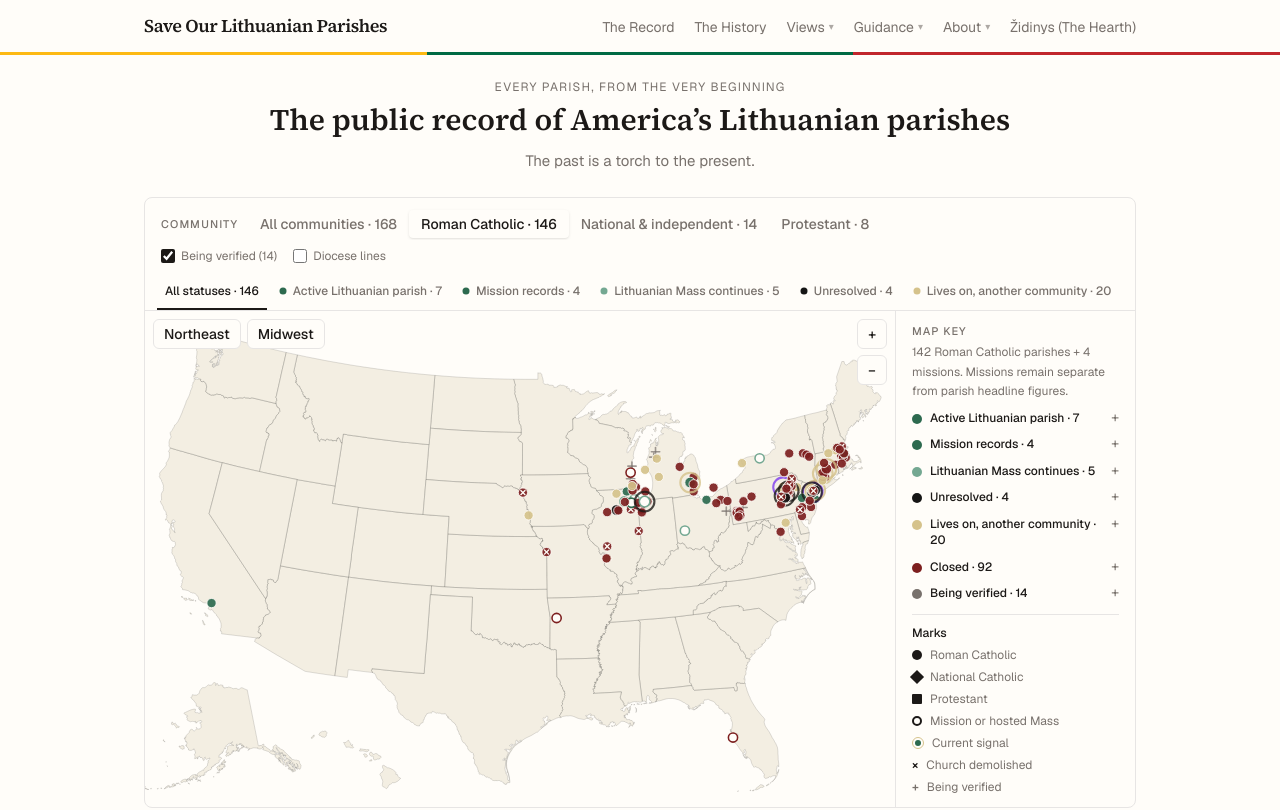
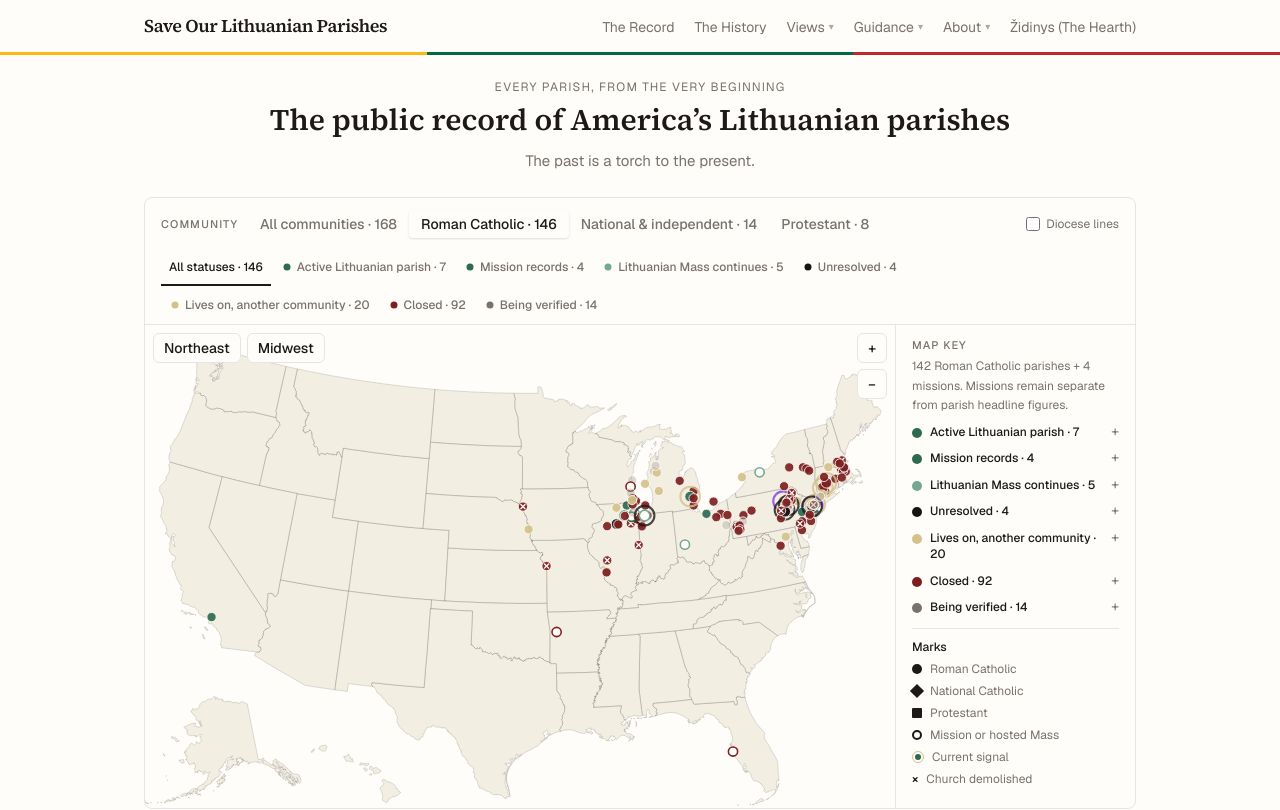
Before and after one commit to LietuvaAI/save-our-lithuanian-parishes, a Next.js app: page / in a window 1280 px wide. Shown: the top 810 px of the page. Built offline with nearby package versions, Linux system fonts and the light colour scheme.

Commit message:
Make verification a homepage status filter

```diff
--- a/components/ParishMap.tsx
+++ b/components/ParishMap.tsx
@@ -57,7 +57,8 @@ type Mode =
   | "mass"
   | "unresolved"
   | "lost"
-  | "transferred";
+  | "transferred"
+  | "unknown";
 type ClassFilter = "all" | "roman_catholic" | "national_catholic_pncc" | "non_catholic_christian";
 type MapKey = EndStateGroup | "active_mission";
 
@@ -300,7 +301,6 @@ export default function ParishMap() {
   // both record types.
   const [classFilter, setClassFilter] = useState<ClassFilter>("roman_catholic");
   const [view, setView] = useState<View>(FULL);
-  const [showArchived, setShowArchived] = useState(true);
   const [showDioceses, setShowDioceses] = useState(false);
   const [expandedKey, setExpandedKey] = useState<MapKey | null>(null);
   const [dioceseBorders, setDioceseBorders] = useState<string | null>(null);
@@ -481,30 +481,29 @@ export default function ParishMap() {
         : "border-transparent text-muted hover:border-rule hover:text-foreground"
     }`;
 
-  const knownPoints = classPoints.filter((p) => p.group !== "unverified");
-  const archivePoints = classPoints.filter((p) => p.group === "unverified");
-
   const statusFiltered =
     mode === "all"
-      ? knownPoints
+      ? classPoints
       : mode === "open"
-        ? knownPoints.filter(
+        ? classPoints.filter(
             (p) => p.group === "active_parish" && p.recordType !== "misija",
           )
         : mode === "mission"
-          ? knownPoints.filter((p) => p.recordType === "misija")
+          ? classPoints.filter((p) => p.recordType === "misija")
           : mode === "mass"
-            ? knownPoints.filter((p) => p.group === "mass_continues")
+            ? classPoints.filter((p) => p.group === "mass_continues")
             : mode === "unresolved"
-              ? knownPoints.filter((p) => p.group === "unresolved")
+              ? classPoints.filter((p) => p.group === "unresolved")
               : mode === "lost"
-                ? knownPoints.filter(
+                ? classPoints.filter(
                     (p) =>
                       p.group === "closed" &&
                       p.recordType !== "misija" &&
                       (lostFate === "all" || p.fate === lostFate),
                   )
-                : knownPoints.filter((p) => p.group === "transferred");
+                : mode === "transferred"
+                  ? classPoints.filter((p) => p.group === "transferred")
+                  : classPoints.filter((p) => p.group === "unverified");
 
   const visible = statusFiltered;
 
@@ -547,19 +546,7 @@ export default function ParishMap() {
               </div>
             </div>
 
-            <div className="flex items-center gap-4 text-xs text-muted">
-              <label
-                className="flex cursor-pointer items-center gap-1.5 whitespace-nowrap hover:text-foreground"
-                title="Parishes attested in the research record but with their present status still being verified"
-              >
-                <input
-                  type="checkbox"
-                  checked={showArchived}
-                  onChange={() => setShowArchived((v) => !v)}
-                  className="h-3.5 w-3.5 accent-foreground"
-                />
-                Being verified ({archivePoints.length})
-              </label>
+            <div className="flex items-center text-xs text-muted">
               <label
                 className="flex cursor-pointer items-center gap-1.5 whitespace-nowrap hover:text-foreground"
                 title="Catholic diocese boundaries"
@@ -576,7 +563,7 @@ export default function ParishMap() {
           </div>
 
           <div
-            className="-mx-1 flex items-end gap-0.5 overflow-x-auto"
+            className="-mx-1 flex items-end gap-0.5 overflow-x-auto md:mx-0 md:flex-wrap md:overflow-visible"
             role="group"
             aria-label="Filter by parish status"
           >
@@ -624,12 +611,18 @@ export default function ParishMap() {
               active={mode === "lost"}
               onClick={() => { setMode("lost"); setLostFate("all"); }}
             />
+            <SwatchBtn
+              fill="var(--muted)"
+              label={`${GROUP_LABEL.unverified} · ${statusCounts.unknown}`}
+              active={mode === "unknown"}
+              onClick={() => setMode("unknown")}
+            />
           </div>
         </div>
 
         {/* How each closure ended — sub-fates, same vocabulary as the flow chart */}
         {mode === "lost" && (() => {
-          const lostPts = knownPoints.filter(
+          const lostPts = classPoints.filter(
             (p) => p.group === "closed" && p.recordType !== "misija",
           );
           const n = (f: "closed" | "demolished" | "repurposed") =>
@@ -689,29 +682,6 @@ export default function ParishMap() {
               pointerEvents="none"
             />
           )}
-
-          {/* Archive crosses — parishes being verified, shown when toggled */}
-          {showArchived && archivePoints.map((p) => {
-            const isHov = hovered?.id === p.id;
-            const r = isHov ? markR * 1.2 : markR * 0.9;
-            return (
-              <g key={p.id}
-                onMouseEnter={() => dotEnter(p)} onMouseLeave={dotLeave}
-                onFocus={() => dotEnter(p)} onBlur={dotLeave}
-                onClick={() => openPoint(p)}
-                onKeyDown={(e) => { if (e.key === "Enter") openPoint(p); }}
-                tabIndex={p.profile ? 0 : 0}
-                role="img"
-                aria-label={`${p.name}, ${p.city} ${p.state} — ${GROUP_LABEL.unverified}`}
-                className="cursor-default focus:outline-none"
-              >
-                <line x1={p.x - r} y1={p.y} x2={p.x + r} y2={p.y}
-                  stroke="var(--muted)" strokeOpacity={0.7} strokeWidth={markR * 0.35} strokeLinecap="round" />
-                <line x1={p.x} y1={p.y - r} x2={p.x} y2={p.y + r}
-                  stroke="var(--muted)" strokeOpacity={0.7} strokeWidth={markR * 0.35} strokeLinecap="round" />
-              </g>
-            );
-          })}
 
           {visible.map((p) => {
             const active = hovered?.id === p.id;
@@ -1014,10 +984,6 @@ export default function ParishMap() {
                   <span className="font-semibold text-foreground" aria-hidden>×</span>
                   Church demolished
                 </span>
-                <span className="flex items-center gap-2">
-                  <span className="font-semibold text-muted" aria-hidden>+</span>
-                  Being verified
-                </span>
               </div>
             </div>
           </aside>
@@ -1059,6 +1025,11 @@ export default function ParishMap() {
             <a href="/record" className="underline hover:text-foreground font-medium">
               Full list in The Record →
             </a>
+          </span>
+        ) : mode === "unknown" ? (
+          <span className="text-muted">
+            {statusCounts.unknown} records whose present status is still being
+            verified. Open a mark to inspect what is currently documented.
           </span>
         ) : (
           <span className="text-muted">
```
